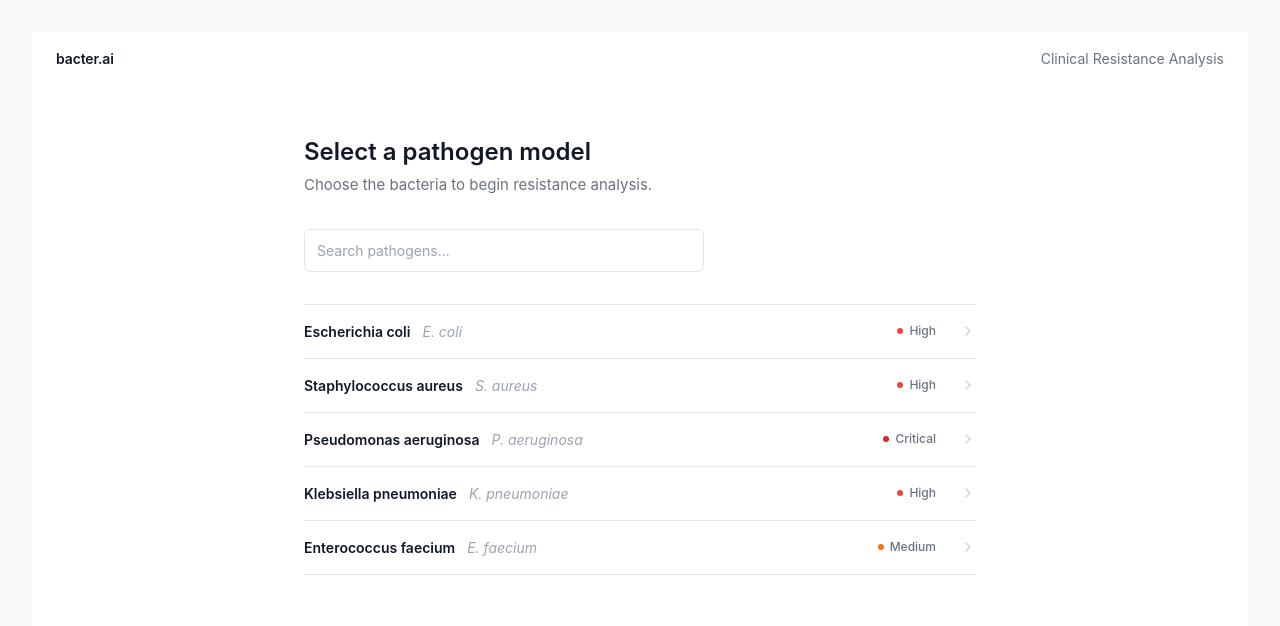
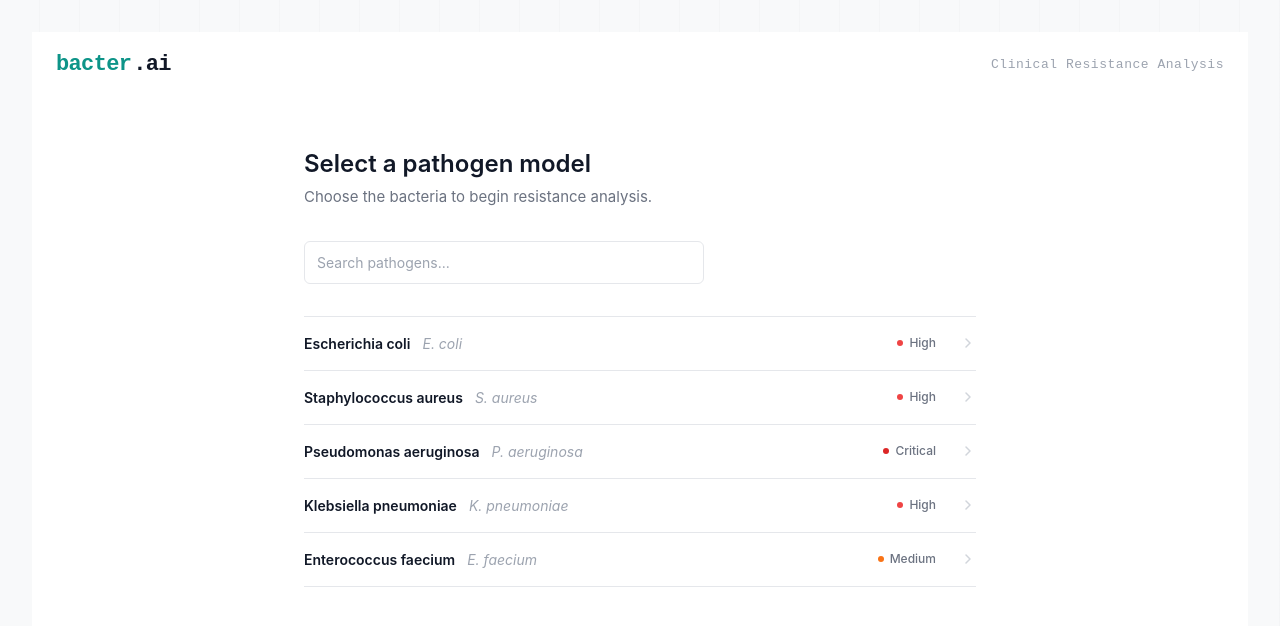
Before and after one commit to edwinthedev/bacter.ai, a React app in the folder frontend/: page / in a window 1280 px wide. Shown: the top 626 px of the page. Built offline with nearby package versions, Linux system fonts and the light colour scheme; the HTML template or start-up script is replaced by a standard one.

Commit message:
Make bacter.ai logo larger with monospace theme font

```diff
--- a/frontend/src/App.jsx
+++ b/frontend/src/App.jsx
@@ -122,10 +122,11 @@ const FileIcon = () => (
 // ─── Navbar ───────────────────────────────────────────────────────────────────
 const Navbar = ({ onHome }) => (
   <nav style={{ display: 'flex', alignItems: 'center', justifyContent: 'space-between', padding: '1rem 1.5rem', borderBottom: '1px solid transparent' }}>
-    <div onClick={onHome} style={{ fontSize: 14, fontWeight: 600, color: '#111827', letterSpacing: '-0.01em', cursor: 'pointer' }}>
-      bacter.ai
+    <div onClick={onHome} style={{ cursor: 'pointer', display: 'flex', alignItems: 'baseline', gap: 2 }}>
+      <span style={{ fontSize: 22, fontWeight: 700, color: '#0d9488', letterSpacing: '-0.03em', fontFamily: 'monospace' }}>bacter</span>
+      <span style={{ fontSize: 22, fontWeight: 700, color: '#111827', letterSpacing: '-0.03em', fontFamily: 'monospace' }}>.ai</span>
     </div>
-    <span style={{ fontSize: 14, color: '#6b7280' }}>Clinical Resistance Analysis</span>
+    <span style={{ fontSize: 13, color: '#9ca3af', fontFamily: 'monospace', letterSpacing: '0.04em' }}>Clinical Resistance Analysis</span>
   </nav>
 );
 
```
